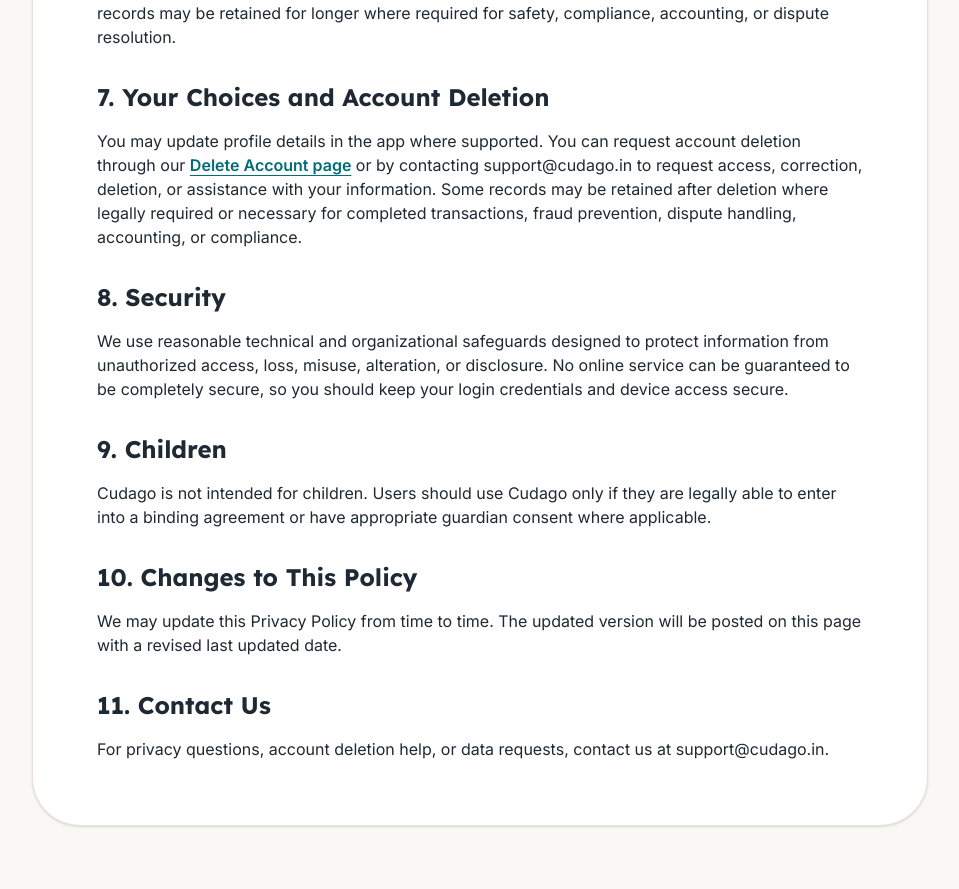
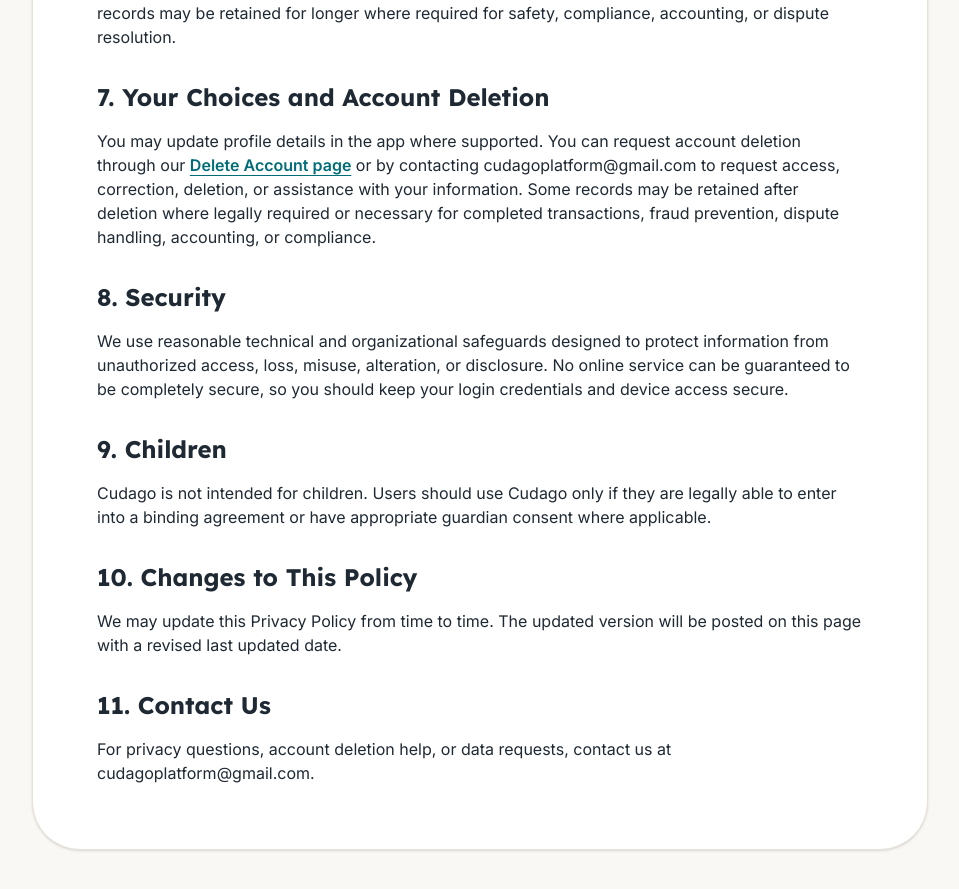
Before and after one commit to cudago/cudago-web-v1, a React (Vite) app: page /policies/privacy in a window 1280 px wide. Shown: the part 2000-2889 px from the top of the page, without its empty margins (160-1119 px from the left). Built offline with nearby package versions, Linux system fonts and the light colour scheme.

Commit message:
fix: update support email address in Delete Account, Privacy Policy, and Terms of Service pages

```diff
--- a/src/pages/DeleteAccount.tsx
+++ b/src/pages/DeleteAccount.tsx
@@ -48,7 +48,7 @@
             Cudago customer app or Cudago Partner app. Our support team may ask for limited verification information to
             confirm that the request belongs to you.
           </p>
-          <a href="mailto:support@cudago.in?subject=Cudago%20Account%20Deletion%20Request">
+          <a href="mailto:cudagoplatform@gmail.com?subject=Cudago%20Account%20Deletion%20Request">
             <Button size="lg" className="mt-6">
               <Mail size={20} className="mr-2" />
               Email Deletion Request
--- a/src/policies/PrivacyPolicy.tsx
+++ b/src/policies/PrivacyPolicy.tsx
@@ -71,7 +71,7 @@
           <Link to="/delete-account" className="font-bold text-primary underline underline-offset-4">
             Delete Account page
           </Link>
-          {' '}or by contacting support@cudago.in to request access, correction, deletion, or assistance with your information. Some records may be retained after deletion where legally required or necessary for completed transactions, fraud prevention, dispute handling, accounting, or compliance.
+          {' '}or by contacting cudagoplatform@gmail.com to request access, correction, deletion, or assistance with your information. Some records may be retained after deletion where legally required or necessary for completed transactions, fraud prevention, dispute handling, accounting, or compliance.
         </p>
       </section>
 
@@ -99,7 +99,7 @@
       <section>
         <h2 className="text-2xl font-bold mb-4">11. Contact Us</h2>
         <p>
-          For privacy questions, account deletion help, or data requests, contact us at support@cudago.in.
+          For privacy questions, account deletion help, or data requests, contact us at cudagoplatform@gmail.com.
         </p>
       </section>
     </PolicyLayout>
--- a/src/policies/TermsOfService.tsx
+++ b/src/policies/TermsOfService.tsx
@@ -51,7 +51,7 @@
       <section className="mb-8">
         <h2 className="text-2xl font-bold mb-4">7. Cancellations, Reassignments, and Support</h2>
         <p>
-          Bookings may be cancelled, declined, reassigned, refunded, rescheduled, or adjusted based on provider availability, service area coverage, safety concerns, payment status, customer request, provider request, or operational constraints. You may contact support through the app or by emailing support@cudago.in. Support tickets, messages, and transaction references may be used to investigate and resolve issues.
+          Bookings may be cancelled, declined, reassigned, refunded, rescheduled, or adjusted based on provider availability, service area coverage, safety concerns, payment status, customer request, provider request, or operational constraints. You may contact support through the app or by emailing cudagoplatform@gmail.com. Support tickets, messages, and transaction references may be used to investigate and resolve issues.
         </p>
       </section>
 
@@ -93,7 +93,7 @@
       <section>
         <h2 className="text-2xl font-bold mb-4">13. Contact</h2>
         <p>
-          For questions about these Terms, contact us at support@cudago.in.
+          For questions about these Terms, contact us at cudagoplatform@gmail.com.
         </p>
       </section>
     </PolicyLayout>
```
